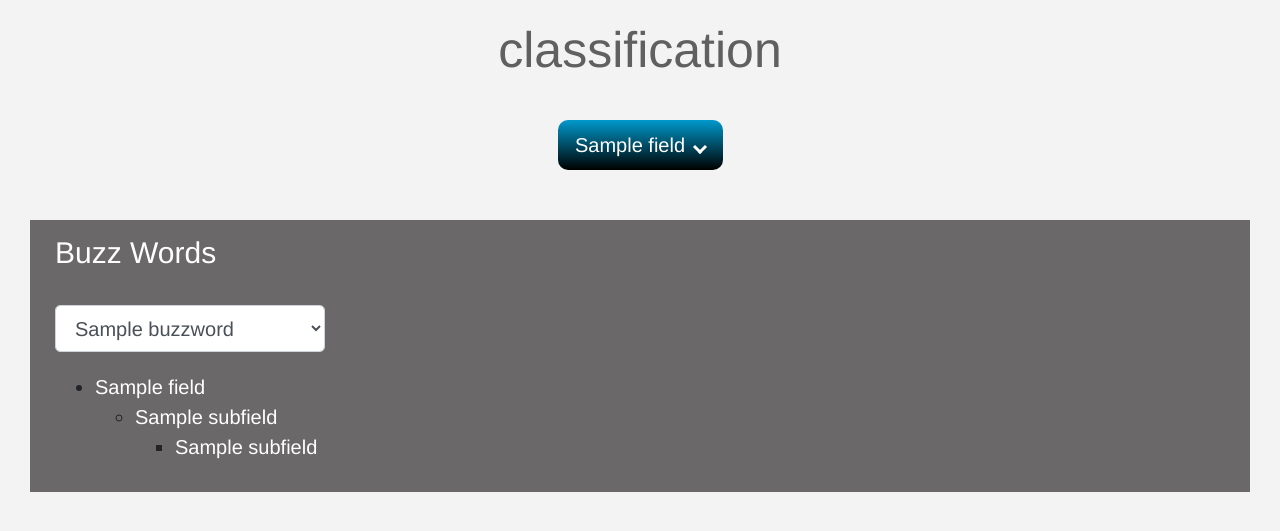
After one commit to Houdaaaa/CSClassify, a Flask app: template db_app/templates/classification.html in a window 1280 px wide. The commit adds this page. Shown: the top 531 px of the page. Run offline with Flask 2, Linux system fonts and the light colour scheme; the template is opened without the code that fills it: most values are stand-ins (such as "Sample title", 1, 10 or a date in 2020); some libraries are stand-ins or nearby versions.

Commit message:
add home, display all class and 1 class

```diff
--- a/db_app/static/style.css
+++ b/db_app/static/style.css
@@ -10,6 +10,11 @@
   margin: 30px 30px;
   padding: 10px;
 }
+
+.center-3{
+  text-align: center;
+}
+
 
 a.black{
     color: black;
--- /dev/null
+++ b/db_app/templates/classification.html
@@ -0,0 +1,98 @@
+<!doctype html>
+<html lang="en">
+<head>
+  <meta name="viewport" content="width=device-width, initial-scale=1"> <!-- responsible -->
+  <link rel="stylesheet" href="https://stackpath.bootstrapcdn.com/bootstrap/4.3.1/css/bootstrap.min.css" integrity="sha384-ggOyR0iXCbMQv3Xipma34MD+dH/1fQ784/j6cY/iJTQUOhcWr7x9JvoRxT2MZw1T" crossorigin="anonymous">
+  <link rel="stylesheet" type="text/css" href="{{ url_for('static', filename='style.css') }}">
+
+  <title>EDITx</title>
+</head>
+
+<body>
+
+    <h1 class="title">classification</h1>
+
+    <div class="container-fluid" >
+        <div class="row center-1">
+            {% for field in classification %}
+                <div class="col-md-2 col-lg-2 colonne-centree">
+                    <ul class="main-menu">
+                        <li class="sub-menu sub-menu-1 center-block "><a class="btn-drop" href="/questions/{{field.name}}">{{field.name}}</a>
+                            <ul class="sub-menu-layout sub-menu-layout-1">
+                                {% for subfield in field.subfields %}
+                                  {% if (subfield.subfields)  %}
+                                    <li class="sub-menu sub-menu-2 "><a class="btn-drop" href="/questions/{{subfield.name}}">{{subfield.name}}</a>
+                                        <ul class="sub-menu-layout sub-menu-layout-2">
+                                            {% for subsubfield in subfield.subfields %}
+                                                <li><a class="btn-drop" href="/questions/{{subsubfield}}">{{subsubfield}}</a></li>
+                                            {% endfor %}
+                                        </ul>
+                                    </li>
+                                  {% else %}
+                                    <li><a class="btn-drop" href="/questions/{{subfield.name}}">{{subfield.name}}</a></li>
+                                  {% endif %}
+                                {% endfor %}
+                            </ul>
+                        </li>
+                    </ul>
+                </div>
+            {% endfor %}
+        </div>
+    </div>
+
+
+    <div class="center-2" style="background:#6a6868">
+        <div class="col-md-3 col-lg-3"  >
+            <div class="form-group ">
+              <label class="subtitle" for="inputState">Buzz Words</label>
+              <select id="inputState" class="form-control" onchange="location = this.value;">
+                {%for buzzword in buzzWords  %}
+                  {% if buzzword == word %}
+                    <option value="/classification/{{name}}/{{buzzword}}" selected>{{buzzword}}</option>
+                  {% endif %}
+                  {% if buzzword != word %}
+                    <option value="/classification/{{name}}/{{buzzword}}" >{{buzzword}}</option>
+                  {% endif %}
+                {% endfor %}
+              </select>
+            </div>
+        </div>
+
+        <div class="container-fluid" >
+            <div class="row center">
+                {% if buzzWordFields != None %}
+                    {% for field in buzzWordFields %}
+                      <div class="col-md-3 col-lg-3">
+                          <ul>
+                            <li>
+                              <a href="/questions/{{field['name']}}/">{{field['name']}}</a>
+                                {% if field['subfields']|length %}
+                                    <ul>
+                                      <li>
+                                          <a href="/questions/{{field['subfields']['name']}}/">{{field['subfields']['name']}}</a>
+                                        {% for subsubfield in field['subfields']['subfields'] %}
+                                          <ul>
+                                            <li>
+                                              <a href="/questions/{{subsubfield}}/">{{subsubfield}}</a>
+                                            </li>
+                                          </ul>
+                                        {% endfor %}
+                                      </li>
+                                    </ul>
+                                {% endif %}
+                            </li>
+                          </ul>
+                        </div>
+                    {% endfor %}
+                {% endif %}
+            </div>
+        </div>
+    </div>
+
+
+
+    <script src="https://code.jquery.com/jquery-3.3.1.slim.min.js" integrity="sha384-q8i/X+965DzO0rT7abK41JStQIAqVgRVzpbzo5smXKp4YfRvH+8abtTE1Pi6jizo" crossorigin="anonymous"></script>
+    <script src="https://cdnjs.cloudflare.com/ajax/libs/popper.js/1.14.7/umd/popper.min.js" integrity="sha384-UO2eT0CpHqdSJQ6hJty5KVphtPhzWj9WO1clHTMGa3JDZwrnQq4sF86dIHNDz0W1" crossorigin="anonymous"></script>
+    <script src="https://stackpath.bootstrapcdn.com/bootstrap/4.3.1/js/bootstrap.min.js" integrity="sha384-JjSmVgyd0p3pXB1rRibZUAYoIIy6OrQ6VrjIEaFf/nJGzIxFDsf4x0xIM+B07jRM" crossorigin="anonymous"></script>
+</body>
+</html>
--- a/db_app/views.py
+++ b/db_app/views.py
@@ -23,6 +23,25 @@ def index(bw):
     return render_template('index.html', allFields=all_fields, buzzWords=buzzwords, buzzWordFields=buzzword_fields,
                            word=bw)
 
+@app.route('/home')
+def display_classifications():
+    classifications_names = Database.find_classifications_names()
+    return render_template('home.html', classifications_names=classifications_names)
+
+@app.route('/classification/<name>/', defaults={'bw': 'Cloud computing'})
+@app.route('/classification/<name>/<bw>')
+def display_classification(name, bw):
+    classification = Database.find_classification(name)
+
+    buzzwords = Database.find_buzz_words()[0]['names']
+
+    if bw is not None:
+        buzzword_fields = Database.find_buzz_word_fields(bw)
+    else:
+        buzzword_fields = None
+
+    return render_template('classification.html', classification=classification, buzzWords=buzzwords, buzzWordFields=buzzword_fields,
+                           word=bw, name=name)
 
 @app.route('/questions/<field_name>/')
 def display_questions(field_name):
```
Also changed, not shown: db_app/models.py (+64 -0 lines), db_app/templates/home.html (added, +19 -0 lines).
